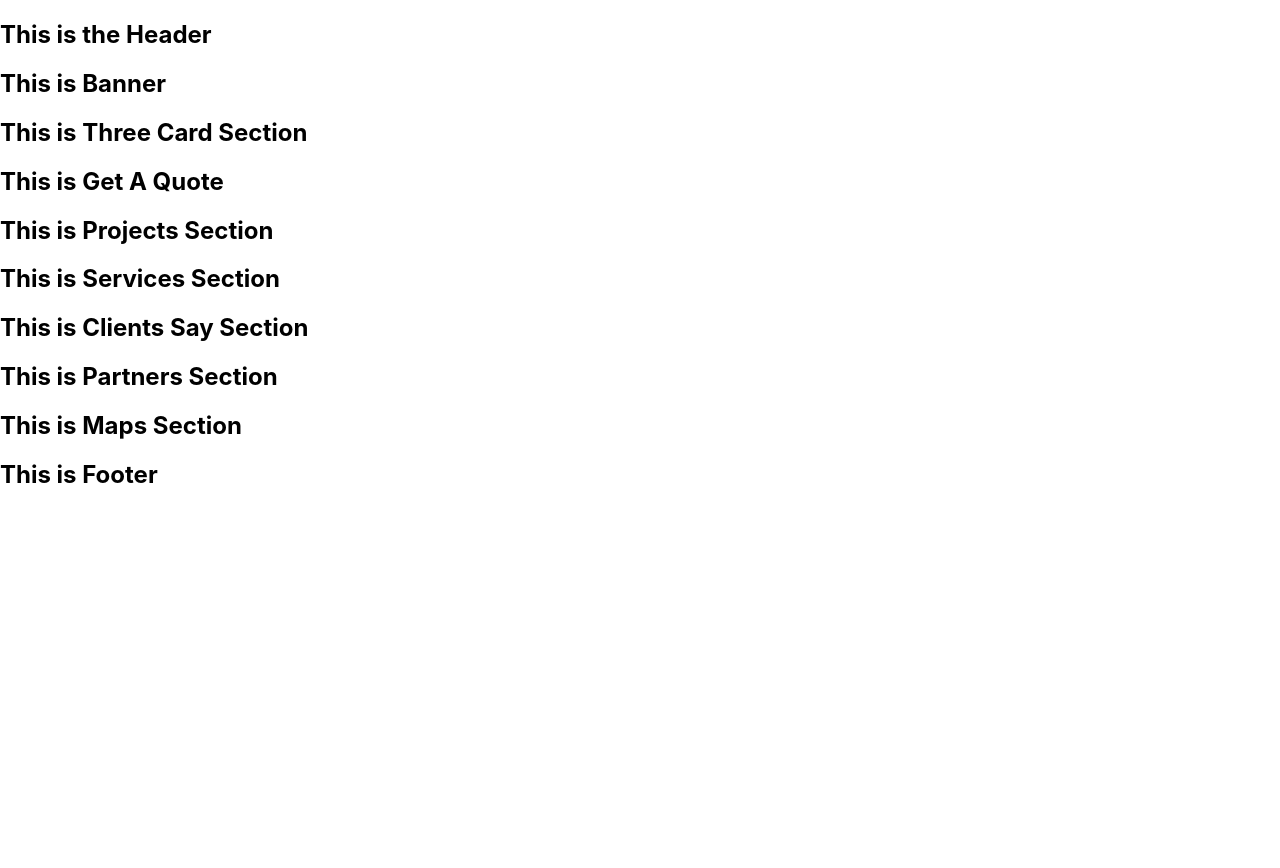
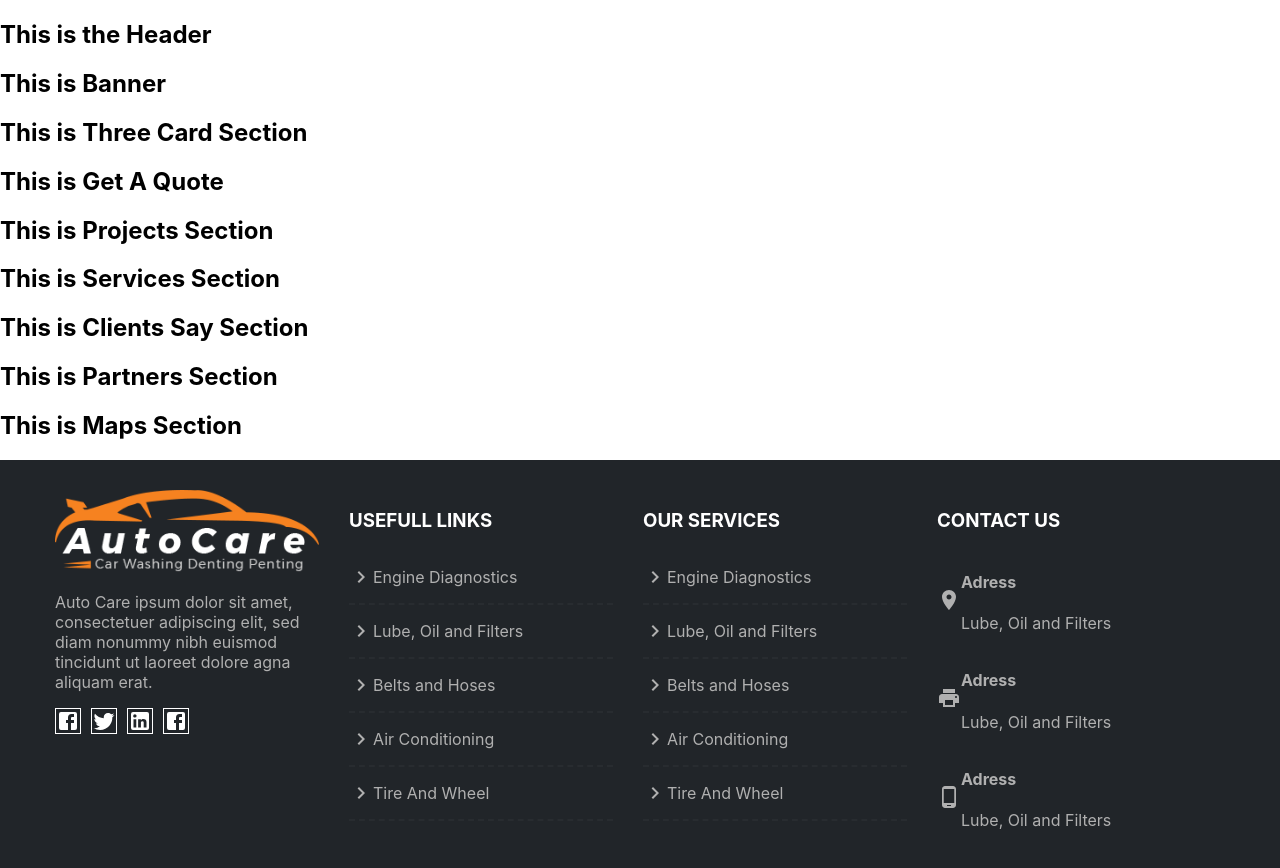
Before and after one commit to samkabir/React-Django-PostgreSQL-Autocar, a React (Create React App) app: page / in a window 1280 px wide. Shown: the top 868 px of the page. Before the commit the page ends 800 px from the top, so only its background shows below. Built offline with nearby package versions, Linux system fonts and the light colour scheme.

Commit message:
added footer

```diff
--- a/package.json
+++ b/package.json
@@ -5,6 +5,7 @@
   "dependencies": {
     "@emotion/react": "^11.7.1",
     "@emotion/styled": "^11.6.0",
+    "@mui/icons-material": "^5.2.5",
     "@mui/material": "^5.2.7",
     "@mui/styled-engine-sc": "^5.1.0",
     "@testing-library/jest-dom": "^5.16.1",
--- /dev/null
+++ b/src/Components/Shared/Footer/Footer.css
@@ -0,0 +1,3 @@
+.footer-section{
+    background-color: rebeccapurple;
+}
--- a/src/Components/Shared/Footer/Footer.js
+++ b/src/Components/Shared/Footer/Footer.js
@@ -1,10 +1,152 @@
+
+import { Container, getRadioUtilityClass, Grid } from '@mui/material';
 import React from 'react';
+import './Footer.css'
+import logo from '../../../images/logo3.png'
+import FacebookIcon from '@mui/icons-material/Facebook';
+import TwitterIcon from '@mui/icons-material/Twitter';
+import LinkedInIcon from '@mui/icons-material/LinkedIn';
+import ChevronRightIcon from '@mui/icons-material/ChevronRight';
+import LocationOnIcon from '@mui/icons-material/LocationOn';
+import PrintIcon from '@mui/icons-material/Print';
+import PhoneAndroidIcon from '@mui/icons-material/PhoneAndroid';
+const Footer = () => {
+    const footerBG = {
+        backgroundColor: "#212529",
+        paddingTop:"30px",
+        paddingBottom:"30px"
+    };
+    const footerTitle = {
+        color: "white"
+    };
+    const textColor = {
+        color: "#b0b0b0"
+    };
 
-const Footer = () => {
+    const footerText = {
+        color: "#b0b0b0",
+
+        borderBottom: "2px dashed rgba(102,102,102,.11)",
+        display:"flex",
+        alignItems:"center"
+    }
+    const iconStyle ={
+
+        color:"white",
+        padding:"0px",
+        marginRight:"10px",
+        border:"1px solid white"
+    };
+    const footerDiv = {
+        paddingLeft:"15px",
+        paddingRight:"15px"
+    }
+
+    const contactStyle = {
+        display:"flex",
+        alignItems:"center",
+        color: "#b0b0b0",
+    }
     return (
-        <div>
-            <h2>This is Footer</h2>
-        </div>
+        <div style={footerBG}>
+            <Container>
+                <Grid container rowSpacing={1} columnSpacing={{ xs: 1, sm: 2, md: 3 }}>
+                    <Grid item xs={12} md={6} lg={3} style={footerDiv}>
+
+                        <img src={logo} style={{width:"100%"}}></img>
+                        <p style={textColor}>Auto Care ipsum dolor sit amet, consectetuer adipiscing elit, sed diam nonummy nibh euismod tincidunt ut laoreet dolore agna aliquam erat.</p>
+                        <FacebookIcon style={iconStyle}></FacebookIcon>
+                        <TwitterIcon style={iconStyle}></TwitterIcon>
+                        <LinkedInIcon style={iconStyle}></LinkedInIcon>
+                        <FacebookIcon style={iconStyle}></FacebookIcon>
+                    </Grid>
+                    <Grid item xs={12} md={6} lg={3} style={footerDiv}>
+                        <h3 style={footerTitle}>USEFULL LINKS</h3>
+                        <div style={footerText}>
+                        <ChevronRightIcon></ChevronRightIcon>
+                        <p > Engine Diagnostics</p>
+                        </div>
+
+                        <div style={footerText}>
+                        <ChevronRightIcon></ChevronRightIcon>
+                        <p > Lube, Oil and Filters</p>
+                        </div>
+
+                        <div style={footerText}>
+                        <ChevronRightIcon></ChevronRightIcon>
+                        <p > Belts and Hoses</p>
+                        </div>
+
+                        <div style={footerText}>
+                        <ChevronRightIcon></ChevronRightIcon>
+                        <p > Air Conditioning</p>
+                        </div>
+
+                        <div style={footerText}>
+                        <ChevronRightIcon></ChevronRightIcon>
+                        <p > Tire And Wheel</p>
+                        </div>
+                    </Grid>
+                    <Grid item xs={12} md={6} lg={3} style={footerDiv}>
+                        <h3 style={footerTitle}>OUR SERVICES</h3>
+                        <div style={footerText}>
+                        <ChevronRightIcon></ChevronRightIcon>
+                        <p > Engine Diagnostics</p>
+                        </div>
+
+                        <div style={footerText}>
+                        <ChevronRightIcon></ChevronRightIcon>
+                        <p > Lube, Oil and Filters</p>
+                        </div>
+
+                        <div style={footerText}>
+                        <ChevronRightIcon></ChevronRightIcon>
+                        <p > Belts and Hoses</p>
+                        </div>
+
+                        <div style={footerText}>
+                        <ChevronRightIcon></ChevronRightIcon>
+                        <p > Air Conditioning</p>
+                        </div>
+
+                        <div style={footerText}>
+                        <ChevronRightIcon></ChevronRightIcon>
+                        <p > Tire And Wheel</p>
+                        </div>
+
+                    </Grid>
+                    <Grid item xs={12} md={6} lg={3} style={footerDiv}>
+                        <h3 style={footerTitle}>CONTACT US</h3>
+                        <div style={contactStyle}>
+                        <LocationOnIcon></LocationOnIcon>
+                        <div>
+                            <h4>Adress</h4>
+                        <p> Lube, Oil and Filters</p>
+                        </div>
+
+                        </div>
+
+                        <div style={contactStyle}>
+                        <PrintIcon></PrintIcon>
+                        <div>
+                            <h4>Adress</h4>
+                        <p> Lube, Oil and Filters</p>
+                        </div>
+
+                        </div>
+
+                        <div style={contactStyle}>
+                        <PhoneAndroidIcon></PhoneAndroidIcon>
+                        <div>
+                            <h4>Adress</h4>
+                        <p> Lube, Oil and Filters</p>
+                        </div>
+
+                        </div>
+                    </Grid>
+                </Grid>
+            </Container>
+        </div >
     );
 };
 
```
Also changed, not shown: 1 other file (tests, documents, lock files or other folders).
